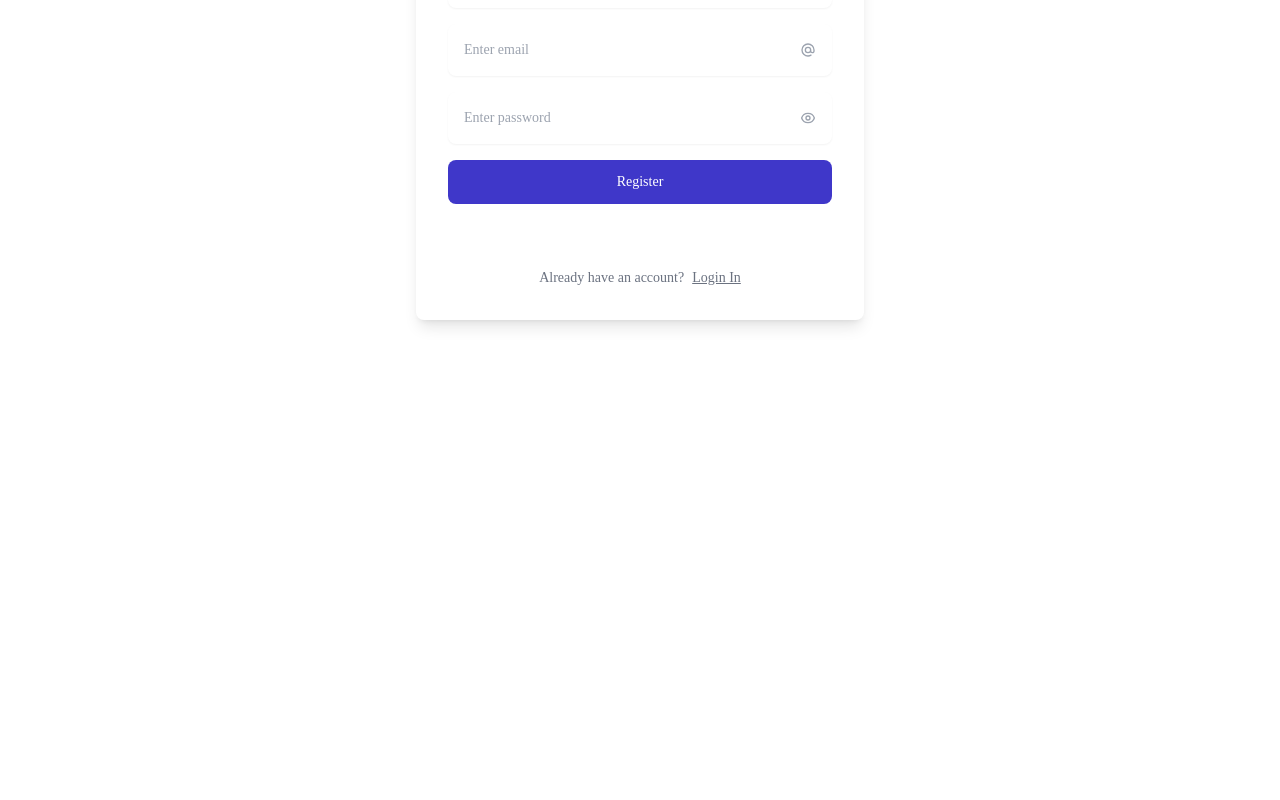
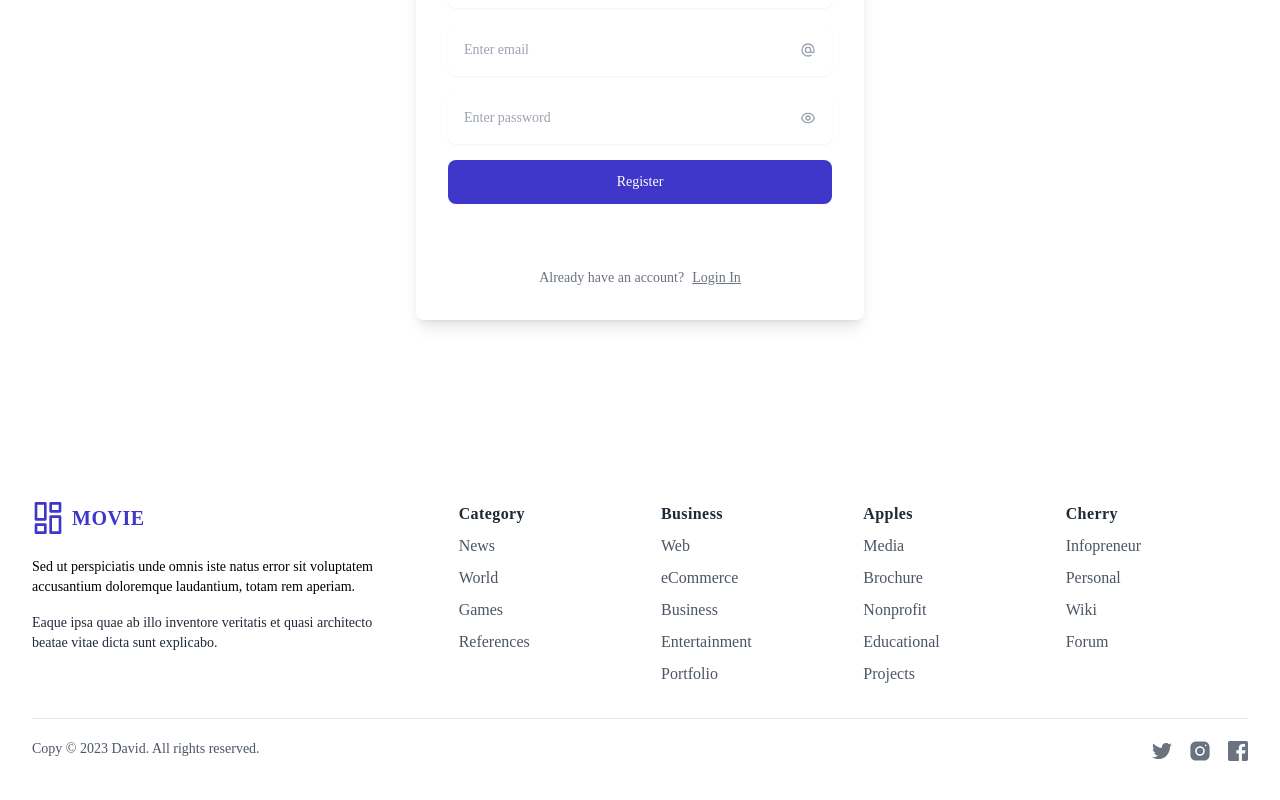
Before and after one commit to DKarimi90/movie-front, a React (Create React App) app: page /register in a window 1280 px wide. Shown: the part 362-1162 px from the top of the page. Before the commit the page ends 800 px from the top, so only its background shows below. Built offline with nearby package versions, Linux system fonts and the light colour scheme; no server answers.

Commit message:
updated files

```diff
--- a/src/App.js
+++ b/src/App.js
@@ -8,6 +8,7 @@ import Register from "./components/Register";
 import About from "./components/About";
 import News from "./components/News";
 import Publications from "./components/Publications";
+import Footer from "./components/Footer";
 
 
 function App() {
@@ -42,12 +43,13 @@ useEffect(() => {
         <Routes>
           <Route path="/" element={<Home />}/>
           <Route path="/about" element={<About />}/>
-          <Route path="/news" element={<News />}/>
+          <Route path="/news" element={<News isLoggedIn={isLoggedIn}/>}/>
           <Route path="/publications" element={<Publications />}/>
-          <Route path="/movies" element={<Movies movies={movies}/>}/>
+          <Route path="/movies" element={<Movies movies={movies} isLoggedIn={isLoggedIn}/>}/>
           <Route path="/login" element={<Login setIsLoggedIn={setIsLoggedIn} isLoggedIn={isLoggedIn}/>}/>
           <Route path="/register" element={<Register setIsLoggedIn={setIsLoggedIn} />}/>
         </Routes>
+        <Footer />
       </Router>
     </div>
   );
--- /dev/null
+++ b/src/components/Footer.js
@@ -0,0 +1,131 @@
+import React from 'react'
+
+const Footer = () => {
+    return (
+
+        <div className="px-4 pt-16 mx-auto sm:max-w-xl md:max-w-full lg:max-w-screen-xl md:px-24 lg:px-8">
+          <div className="grid gap-16 row-gap-10 mb-8 lg:grid-cols-6">
+            <div className="md:max-w-md lg:col-span-2">
+              <a href="/" aria-label="Go home" title="Company" className="inline-flex items-center">
+                <svg className="w-8 text-deep-purple-accent-400 text-[var(--primary)]" viewBox="0 0 24 24" strokeLinejoin="round" strokeWidth={2} strokeLinecap="round" strokeMiterlimit={10} stroke="currentColor" fill="none">
+                  <rect x={3} y={1} width={7} height={12} />
+                  <rect x={3} y={17} width={7} height={6} />
+                  <rect x={14} y={1} width={7} height={6} />
+                  <rect x={14} y={11} width={7} height={12} />
+                </svg>
+                <span className="ml-2 text-xl font-bold tracking-wide text-[var(--primary)] uppercase">Movie</span>
+              </a>
+              <div className="mt-4 lg:max-w-sm">
+                <p className="text-sm ">
+                  Sed ut perspiciatis unde omnis iste natus error sit voluptatem accusantium doloremque laudantium, totam rem aperiam.
+                </p>
+                <p className="mt-4 text-sm text-gray-800">
+                  Eaque ipsa quae ab illo inventore veritatis et quasi architecto beatae vitae dicta sunt explicabo.
+                </p>
+              </div>
+            </div>
+            <div className="grid grid-cols-2 gap-5 row-gap-8 lg:col-span-4 md:grid-cols-4">
+              <div>
+                <p className="font-semibold tracking-wide text-gray-800">Category</p>
+                <ul className="mt-2 space-y-2">
+                  <li>
+                    <a href="/" className="text-gray-600 transition-colors duration-300 hover:text-deep-purple-accent-400">News</a>
+                  </li>
+                  <li>
+                    <a href="/" className="text-gray-600 transition-colors duration-300 hover:text-deep-purple-accent-400">World</a>
+                  </li>
+                  <li>
+                    <a href="/" className="text-gray-600 transition-colors duration-300 hover:text-deep-purple-accent-400">Games</a>
+                  </li>
+                  <li>
+                    <a href="/" className="text-gray-600 transition-colors duration-300 hover:text-deep-purple-accent-400">References</a>
+                  </li>
+                </ul>
+              </div>
+              <div>
+                <p className="font-semibold tracking-wide text-gray-800">Business</p>
+                <ul className="mt-2 space-y-2">
+                  <li>
+                    <a href="/" className="text-gray-600 transition-colors duration-300 hover:text-deep-purple-accent-400">Web</a>
+                  </li>
+                  <li>
+                    <a href="/" className="text-gray-600 transition-colors duration-300 hover:text-deep-purple-accent-400">eCommerce</a>
+                  </li>
+                  <li>
+                    <a href="/" className="text-gray-600 transition-colors duration-300 hover:text-deep-purple-accent-400">Business</a>
+                  </li>
+                  <li>
+                    <a href="/" className="text-gray-600 transition-colors duration-300 hover:text-deep-purple-accent-400">Entertainment</a>
+                  </li>
+                  <li>
+                    <a href="/" className="text-gray-600 transition-colors duration-300 hover:text-deep-purple-accent-400">Portfolio</a>
+                  </li>
+                </ul>
+              </div>
+              <div>
+                <p className="font-semibold tracking-wide text-gray-800">Apples</p>
+                <ul className="mt-2 space-y-2">
+                  <li>
+                    <a href="/" className="text-gray-600 transition-colors duration-300 hover:text-deep-purple-accent-400">Media</a>
+                  </li>
+                  <li>
+                    <a href="/" className="text-gray-600 transition-colors duration-300 hover:text-deep-purple-accent-400">Brochure</a>
+                  </li>
+                  <li>
+                    <a href="/" className="text-gray-600 transition-colors duration-300 hover:text-deep-purple-accent-400">Nonprofit</a>
+                  </li>
+                  <li>
+                    <a href="/" className="text-gray-600 transition-colors duration-300 hover:text-deep-purple-accent-400">Educational</a>
+                  </li>
+                  <li>
+                    <a href="/" className="text-gray-600 transition-colors duration-300 hover:text-deep-purple-accent-400">Projects</a>
+                  </li>
+                </ul>
+              </div>
+              <div>
+                <p className="font-semibold tracking-wide text-gray-800">Cherry</p>
+                <ul className="mt-2 space-y-2">
+                  <li>
+                    <a href="/" className="text-gray-600 transition-colors duration-300 hover:text-deep-purple-accent-400">Infopreneur</a>
+                  </li>
+                  <li>
+                    <a href="/" className="text-gray-600 transition-colors duration-300 hover:text-deep-purple-accent-400">Personal</a>
+                  </li>
+                  <li>
+                    <a href="/" className="text-gray-600 transition-colors duration-300 hover:text-deep-purple-accent-400">Wiki</a>
+                  </li>
+                  <li>
+                    <a href="/" className="text-gray-600 transition-colors duration-300 hover:text-deep-purple-accent-400">Forum</a>
+                  </li>
+                </ul>
+              </div>
+            </div>
+          </div>
+          <div className="flex flex-col justify-between pt-5 pb-10 border-t sm:flex-row">
+            <p className="text-sm text-gray-600">
+              Copy &copy; 2023 David. All rights reserved.
+            </p>
+            <div className="flex items-center mt-4 space-x-4 sm:mt-0">
+              <a href="/" className="text-gray-500 transition-colors duration-300 hover:text-deep-purple-accent-400">
+                <svg viewBox="0 0 24 24" fill="currentColor" className="h-5">
+                  <path d="M24,4.6c-0.9,0.4-1.8,0.7-2.8,0.8c1-0.6,1.8-1.6,2.2-2.7c-1,0.6-2,1-3.1,1.2c-0.9-1-2.2-1.6-3.6-1.6 c-2.7,0-4.9,2.2-4.9,4.9c0,0.4,0,0.8,0.1,1.1C7.7,8.1,4.1,6.1,1.7,3.1C1.2,3.9,1,4.7,1,5.6c0,1.7,0.9,3.2,2.2,4.1 C2.4,9.7,1.6,9.5,1,9.1c0,0,0,0,0,0.1c0,2.4,1.7,4.4,3.9,4.8c-0.4,0.1-0.8,0.2-1.3,0.2c-0.3,0-0.6,0-0.9-0.1c0.6,2,2.4,3.4,4.6,3.4 c-1.7,1.3-3.8,2.1-6.1,2.1c-0.4,0-0.8,0-1.2-0.1c2.2,1.4,4.8,2.2,7.5,2.2c9.1,0,14-7.5,14-14c0-0.2,0-0.4,0-0.6 C22.5,6.4,23.3,5.5,24,4.6z" />
+                </svg>
+              </a>
+              <a href="/" className="text-gray-500 transition-colors duration-300 hover:text-deep-purple-accent-400">
+                <svg viewBox="0 0 30 30" fill="currentColor" className="h-6">
+                  <circle cx={15} cy={15} r={4} />
+                  <path d="M19.999,3h-10C6.14,3,3,6.141,3,10.001v10C3,23.86,6.141,27,10.001,27h10C23.86,27,27,23.859,27,19.999v-10   C27,6.14,23.859,3,19.999,3z M15,21c-3.309,0-6-2.691-6-6s2.691-6,6-6s6,2.691,6,6S18.309,21,15,21z M22,9c-0.552,0-1-0.448-1-1   c0-0.552,0.448-1,1-1s1,0.448,1,1C23,8.552,22.552,9,22,9z" />
+                </svg>
+              </a>
+              <a href="/" className="text-gray-500 transition-colors duration-300 hover:text-deep-purple-accent-400">
+                <svg viewBox="0 0 24 24" fill="currentColor" className="h-5">
+                  <path d="M22,0H2C0.895,0,0,0.895,0,2v20c0,1.105,0.895,2,2,2h11v-9h-3v-4h3V8.413c0-3.1,1.893-4.788,4.659-4.788 c1.325,0,2.463,0.099,2.795,0.143v3.24l-1.918,0.001c-1.504,0-1.795,0.715-1.795,1.763V11h4.44l-1,4h-3.44v9H22c1.105,0,2-0.895,2-2 V2C24,0.895,23.105,0,22,0z" />
+                </svg>
+              </a>
+            </div>
+          </div>
+        </div>
+      );
+}
+
+export default Footer
--- a/src/components/Movies.js
+++ b/src/components/Movies.js
@@ -1,8 +1,15 @@
 import React from 'react'
+import { useNavigate } from 'react-router-dom'
 
-const Movies = ( {movies} ) => {
+const Movies = ( {movies, isLoggedIn} ) => {
+const navigate = useNavigate()
+
+  if(!isLoggedIn) {
+    navigate('/login')
+  }
+
   return (
-    <div className='w-full pt-4'>
+    <div className='w-full pt-20'>
         <div className='w-full h-full grid grid-cols-2 gap-4'>
             {movies.map((movie, index) => (
                 <div key={index}>
--- a/src/components/Navbar.js
+++ b/src/components/Navbar.js
@@ -32,6 +32,7 @@ const handleLogout = () => {
   })
   .then(() => {
     setIsLoggedIn(false)
+    localStorage.removeItem('isLoggedIn', true)
     navigate('/')
   })
   .catch(err => {
@@ -76,11 +77,11 @@ const handleLogout = () => {
         </div>
         </div>
         </div>)}
-        {isLoggedIn? (<div className='flex bg-red-400 h-24 items-center w-full'>
-        <div className='flex w-full items-center h-full justify-center'>
-          <NavLink to="/">Movies</NavLink>
-          <NavLink to="/news">News</NavLink>
-          <NavLink to="/publications">Publications</NavLink>
+        {isLoggedIn? (<div className='flex text-[var(--primary)] h-24 items-center w-full bg-white'>
+        <div className='flex w-full items-center h-full justify-center '>
+          <NavLink to="/movies" className="log-anchors">Movies</NavLink>
+          <NavLink to="/news" className="log-anchors">News</NavLink>
+          <NavLink to="/publications" className="log-anchors">Publications</NavLink>
         </div>
         <div className='flex justify-end'>
             <button onClick={handleLogout} className="flex items-center mr-4">Logout<span className='ml-2'><GoSignOut /></span></button>
--- a/src/components/News.js
+++ b/src/components/News.js
@@ -1,9 +1,47 @@
-import React from 'react'
+import React, { useEffect, useState } from 'react';
+import {useNavigate } from 'react-router-dom';
 
-const News = () => {
+const News = ( {isLoggedIn} ) => {
+  const [news, setNews] = useState([]);
+  const navigate = useNavigate()
+
+  useEffect(() => {
+    fetch('https://newsdata.io/api/1/news?apikey=pub_2789000c59dc4965609f5f027da26b2b09d61&q=Kenya&country=ke&category=entertainment,politics,technology')
+      .then((res) => {
+        if (res.ok) {
+          return res.json();
+        } else {
+          throw new Error('Failed to fetch!');
+        }
+      })
+      .then(data => {
+        console.log(data);
+        if (data && data.results && Array.isArray(data.results)) {
+          setNews(data.results);
+        }
+      })
+      .catch(error => {
+        console.error('Fetch error:', error);
+      });
+  }, []);
+
+  if(!isLoggedIn) {
+    navigate('/login')
+  }
+
   return (
-    <div>News</div>
-  )
+    <div className='w-full pt-32'>
+      <div className='w-full h-full max-w-[800px] mx-auto'>
+        {news.map(item => (
+          <div key={item.id} className="py-4 ">
+            <p>{item.title}</p>
+            <p>{item.description}</p>
+            <p>{item.content}</p>
+          </div>
+        ))}
+      </div>
+    </div>
+  );
 }
 
-export default News
+export default News;
--- a/src/index.css
+++ b/src/index.css
@@ -19,19 +19,27 @@
     @apply font-[Quicksand]
   }
   .anchors {
-    @apply px-2
+    @apply px-2 hover:font-bold
   }
   .mobile-anchors {
    @apply py-5 px-2
   }
   .sub-anchors {
-    @apply px-2 text-white
+    @apply px-2 text-white hover:font-bold
   }
   .btn {
     @apply block w-full rounded-lg bg-[var(--primary)] px-5 py-3 text-sm font-medium text-white
   }
+  .log-anchors {
+    @apply px-8 hover:font-bold
+  }
+
 }
 
 .about-content {
   overflow-y: hidden;
 }
+
+.active {
+  font-weight: bold;
+}
```
